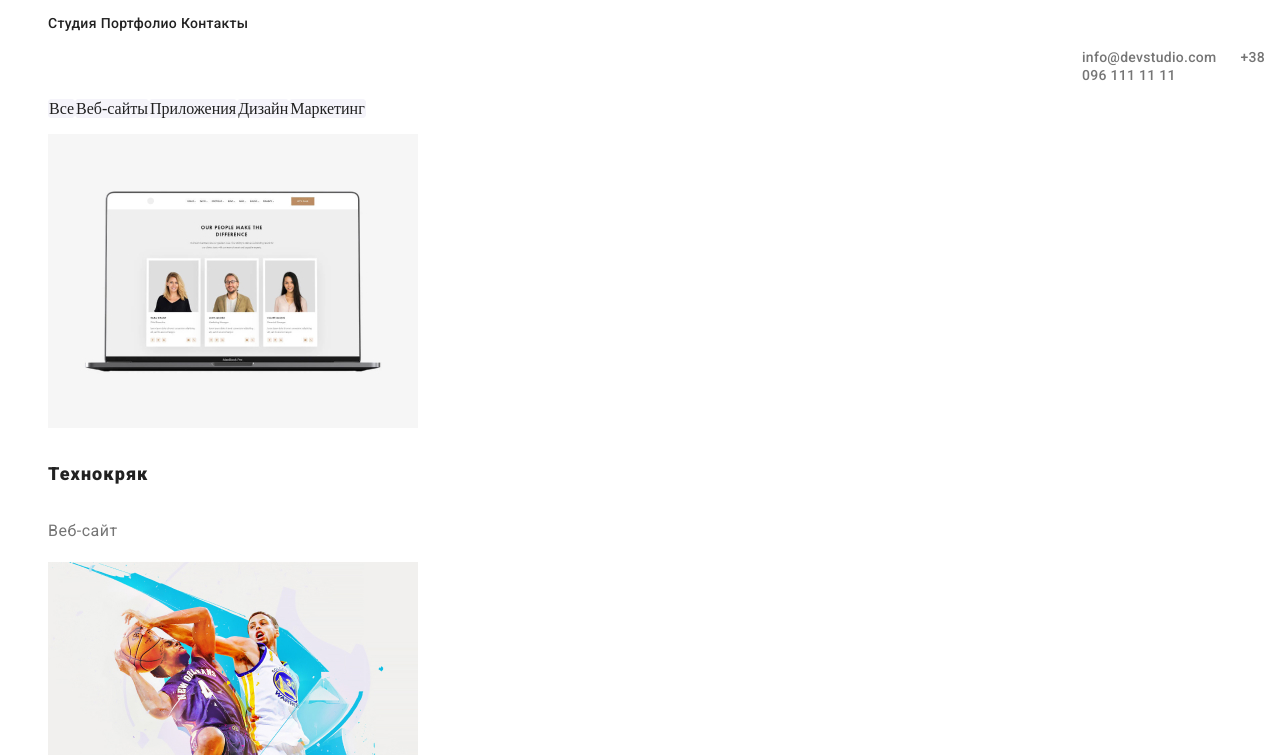
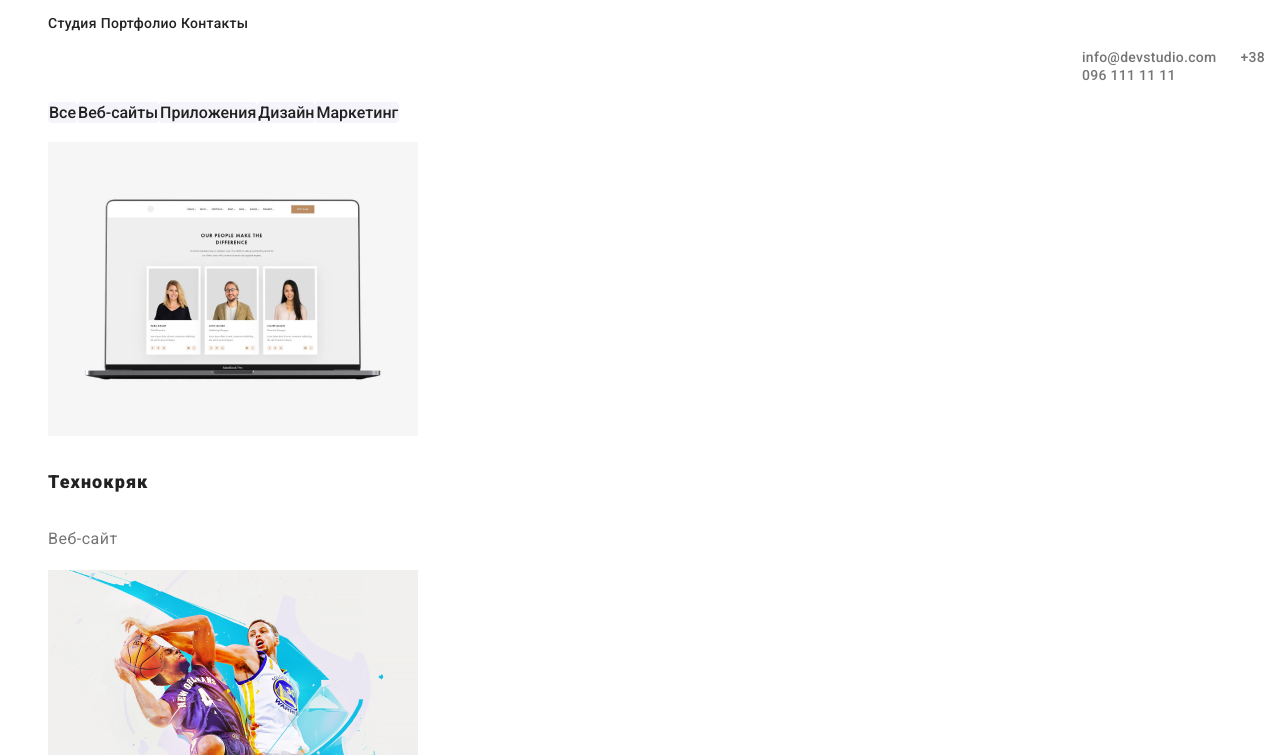
Before and after one commit to sergey-25/goit-markup-hw-02, a plain HTML site: page portfolio.html in a window 1280 px wide. Shown: the part 45-800 px from the top of the page. Drawn offline with Linux system fonts and the light colour scheme.

Commit message:
Update styles.css

```diff
--- a/css/styles.css
+++ b/css/styles.css
@@ -287,8 +287,11 @@
   border: 1px solid black;
   border-color: #f5f4fa;
   border-radius: 4px;
+  font-family: Roboto;
+  font-style: normal;
+  font-weight: 500;
   font-size: 16px;
-  text-align: center;
+  line-height: 26px;
 }
 .menu-button-all:hover,
 .menu-button-all:focus {
@@ -305,8 +308,11 @@
   border: 1px solid black;
   border-color: #f5f4fa;
   border-radius: 4px;
+  font-family: Roboto;
+  font-style: normal;
+  font-weight: 500;
   font-size: 16px;
-  text-align: center;
+  line-height: 26px;
 }
 .menu-button:hover,
 .menu-button:focus {
```
